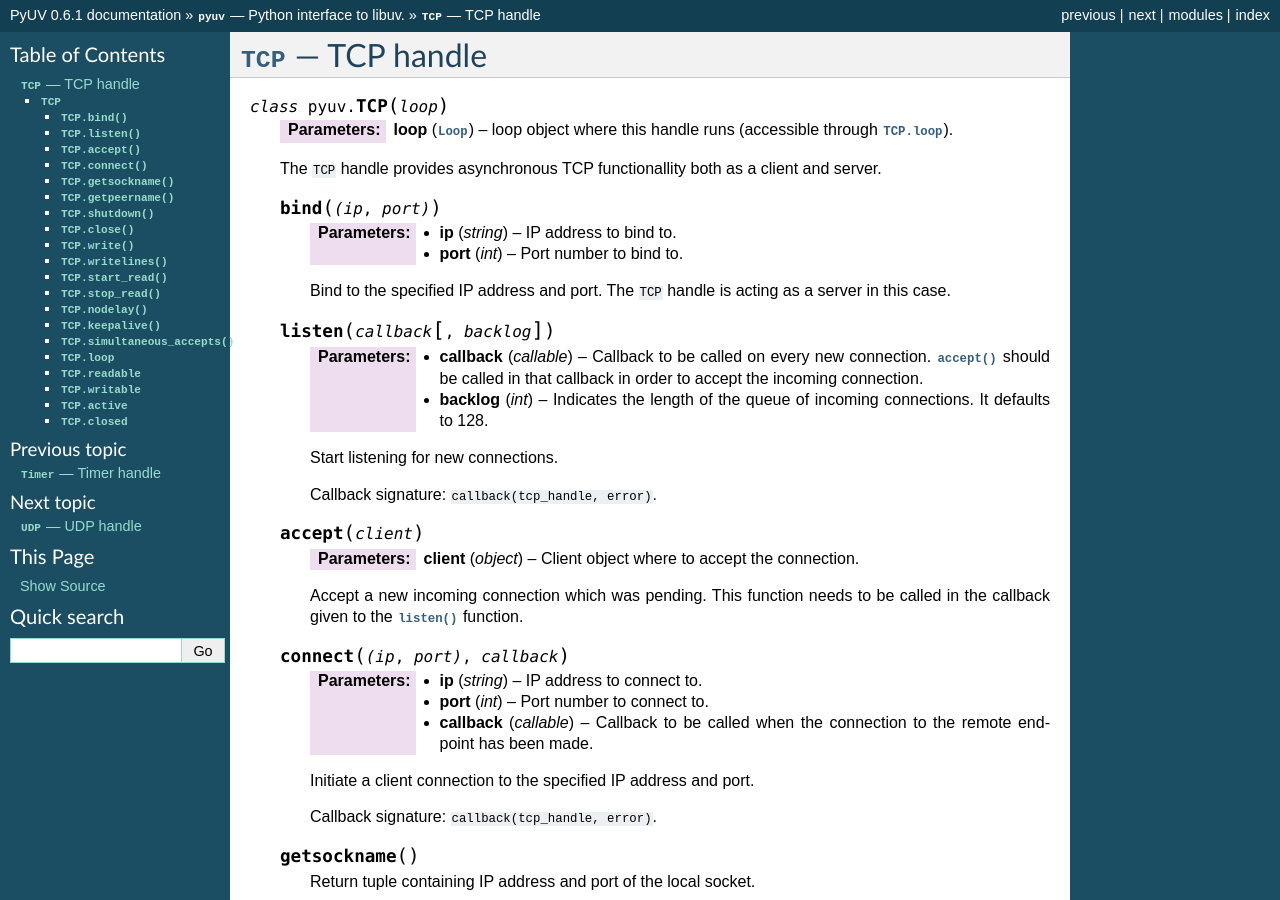
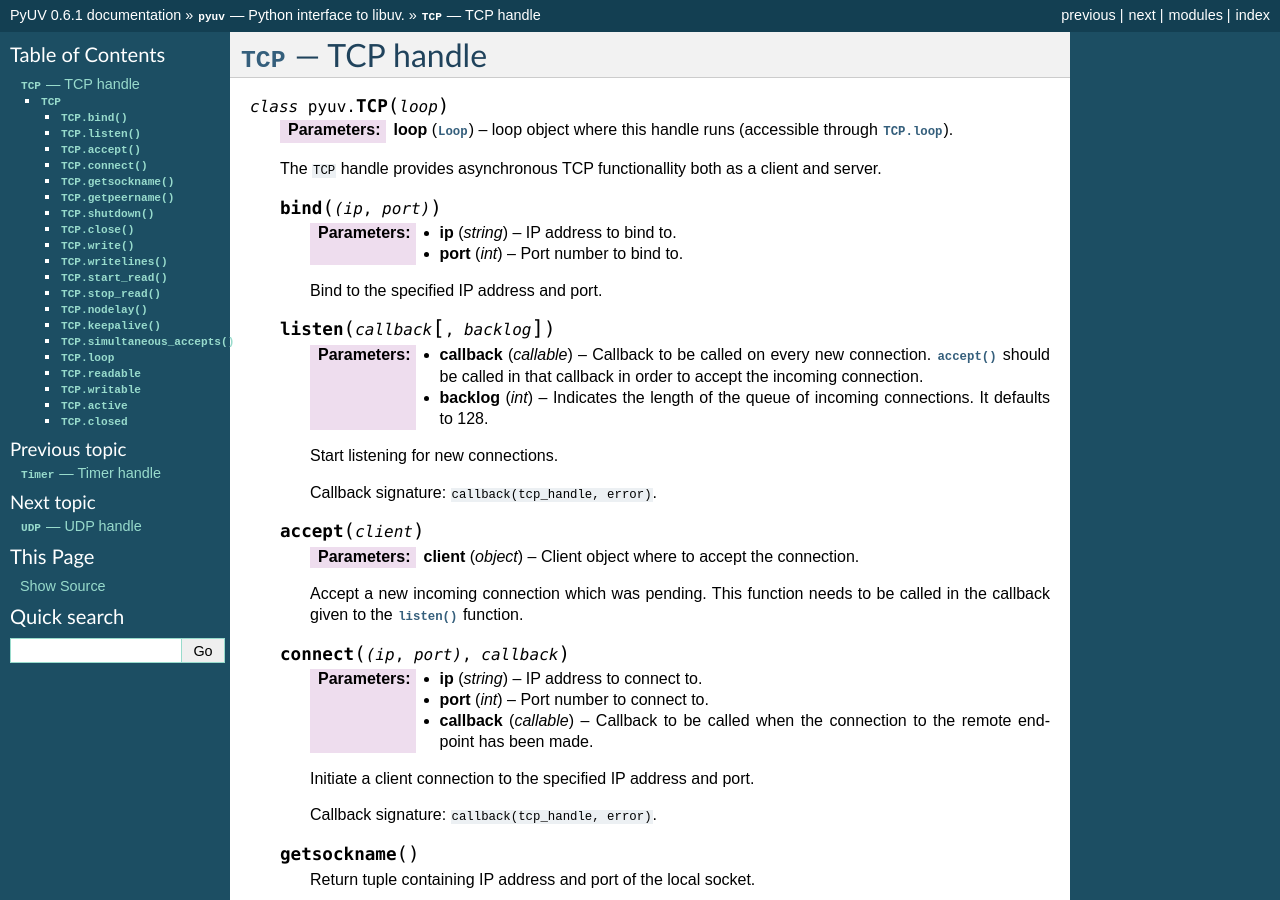
Before and after one commit to saghul/pyuv, a Sphinx documentation site: the page built from docs/tcp.rst, in a window 1280 px wide and 900 px high. Built offline with Sphinx 7.4.7, drawn with Linux system fonts in a browser that asks for light colours.

Commit message:
Fixed misleading statement in documentation

```diff
--- a/docs/tcp.rst
+++ b/docs/tcp.rst
@@ -22,8 +22,7 @@
 
         :param int port: Port number to bind to.
 
-        Bind to the specified IP address and port. The ``TCP`` handle is acting as a server
-        in this case.
+        Bind to the specified IP address and port.
 
     .. py:method:: listen(callback, [backlog])
 
```
